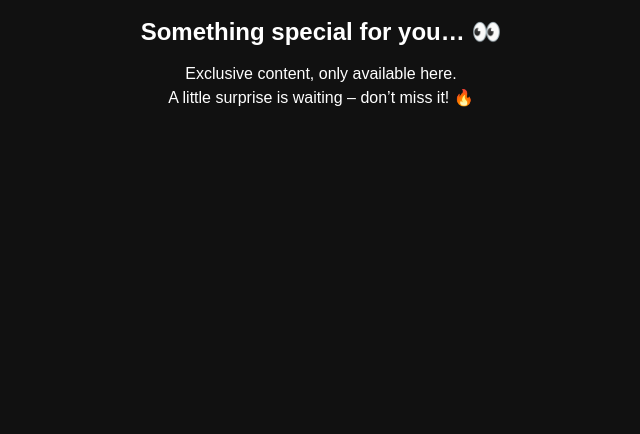
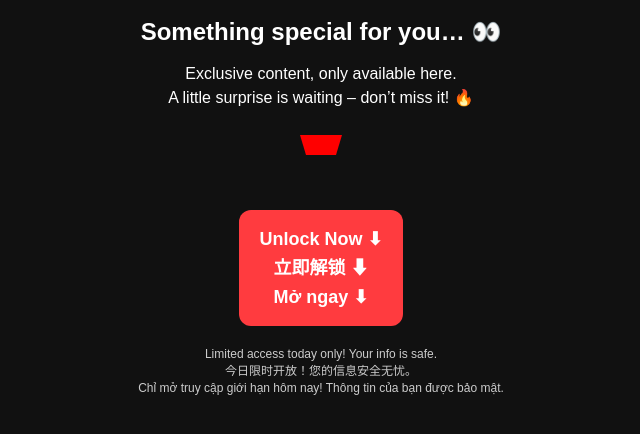
Before and after one commit to mingchaoxiang01-sudo/MBDYYH, a plain HTML site: page index.html in a window 1280 px wide. Shown: the part 402-836 px from the top of the page, without its empty margins (319-959 px from the left). Before the commit the page ends 800 px from the top, so only its background shows below. Drawn offline with Linux system fonts and the light colour scheme.

Commit message:
Add files via upload

```diff
--- a/index.html
+++ b/index.html
@@ -92,4 +92,24 @@
       A little surprise is waiting – don’t miss it! 🔥
     </p>
 
-    <!-- 红色旋
+    <!-- 红色旋转箭头 -->
+    <div class="arrow-container">
+      <div class="arrow"></div>
+    </div>
+
+    <!-- CTA按钮，多语言 -->
+    <a href="https://www.passingcars.wiki/?sl=5998807-6f268&pub_click_id={External_ID_from_traffic_source}&site={subID}&pub_sub_id={sub_subID}" class="cta-btn">
+      Unlock Now ⬇<br>
+      立即解锁 ⬇<br>
+      Mở ngay ⬇
+    </a>
+
+    <!-- 小字提示，多语言 -->
+    <p class="small-text">
+      Limited access today only! Your info is safe.<br>
+      今日限时开放！您的信息安全无忧。<br>
+      Chỉ mở truy cập giới hạn hôm nay! Thông tin của bạn được bảo mật.
+    </p>
+  </div>
+</body>
+</html>
```
